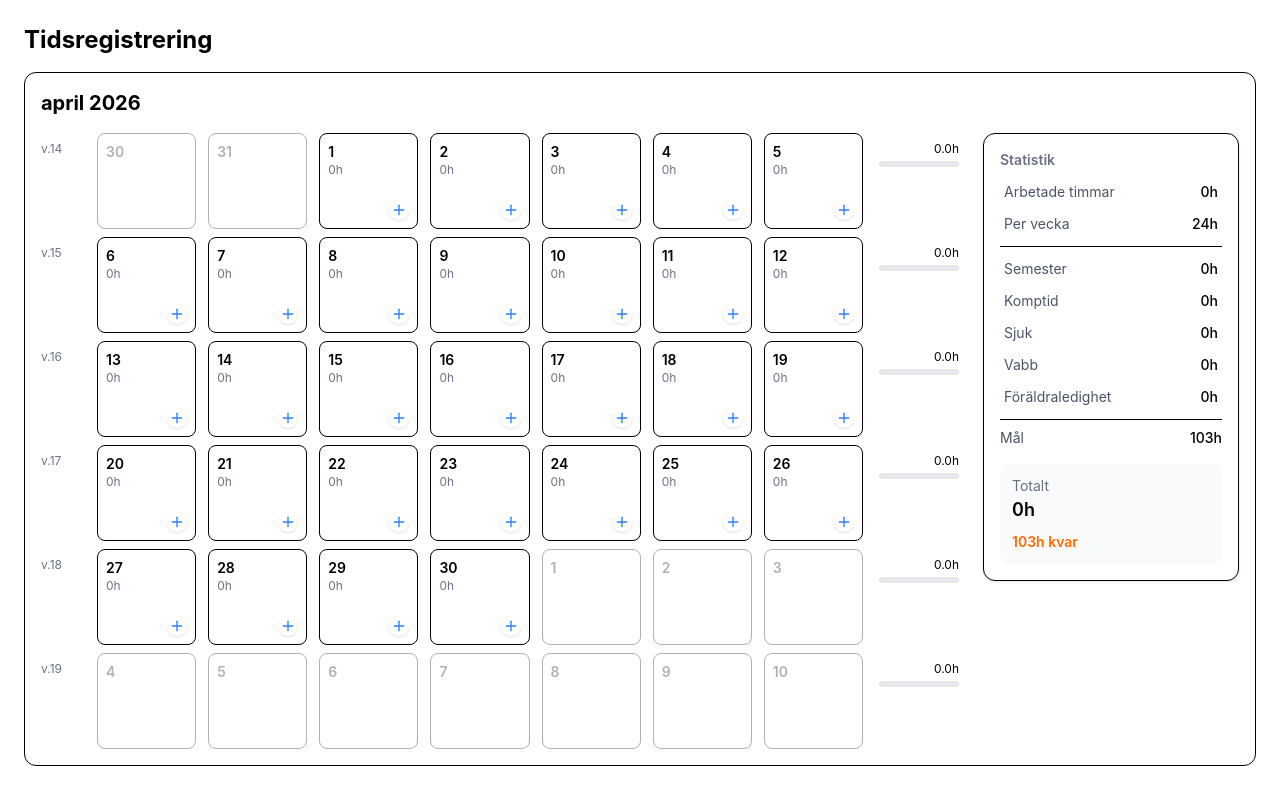
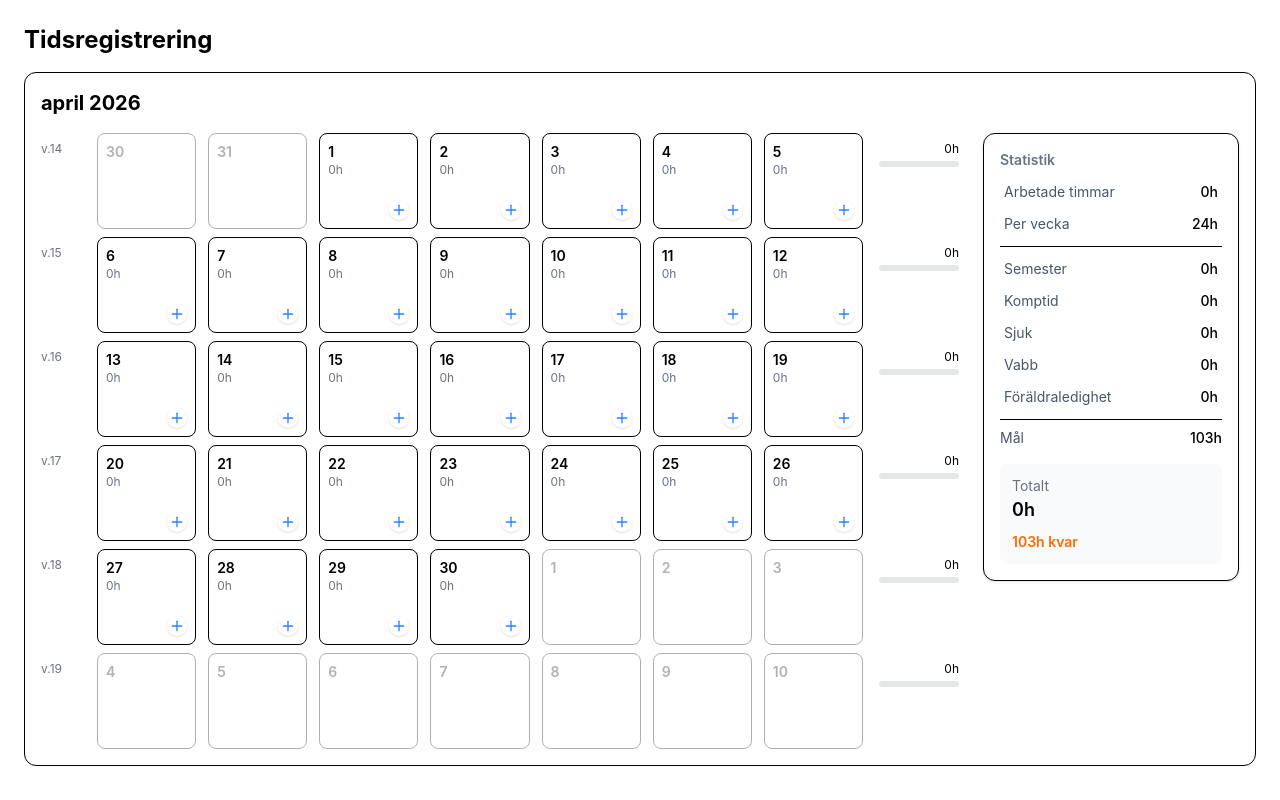
Before and after one commit to sandrahagevall/time-registration, a React (Vite) app: page / in a window 1280 px wide. Built offline with nearby package versions, Linux system fonts and the light colour scheme.

Commit message:
add format hours for nicer UI

```diff
--- a/src/components/MonthView.tsx
+++ b/src/components/MonthView.tsx
@@ -72,6 +72,9 @@ const MonthView = () => {
   };
 
   const weeklyHours = 24;
+
+  const formatHours = (h: number) =>
+  Number.isInteger(h) ? h : Number(h.toFixed(1));
 
   const getWeekTotal = (week: Date[]) => {
     return week.reduce((sum, date) => {
@@ -206,7 +209,7 @@ const MonthView = () => {
 
                   {/* VECKOSALDO */}
                   <div className="w-20 text-xs text-right pt-2">
-                    <div>{weekTotal.toFixed(1)}h</div>
+                    <div>{formatHours(weekTotal)}h</div>
                     <div className="w-full bg-gray-200 h-1.5 rounded mt-1">
                       <div
                         className="h-1.5 rounded bg-blue-500"
@@ -225,8 +228,8 @@ const MonthView = () => {
                               : "text-gray-500"
                         }
                       >
-                        ({diff > 0 && `+${diff.toFixed(1)}h övertid`}
-                        {diff < 0 && `${Math.abs(diff).toFixed(1)}h kvar`}
+                        ({diff > 0 && `+${formatHours(diff)}h övertid`}
+                        {diff < 0 && `${formatHours(Math.abs(diff))}h kvar`}
                         {diff === 0 && "klart"})
                       </div>
                     )}
```
